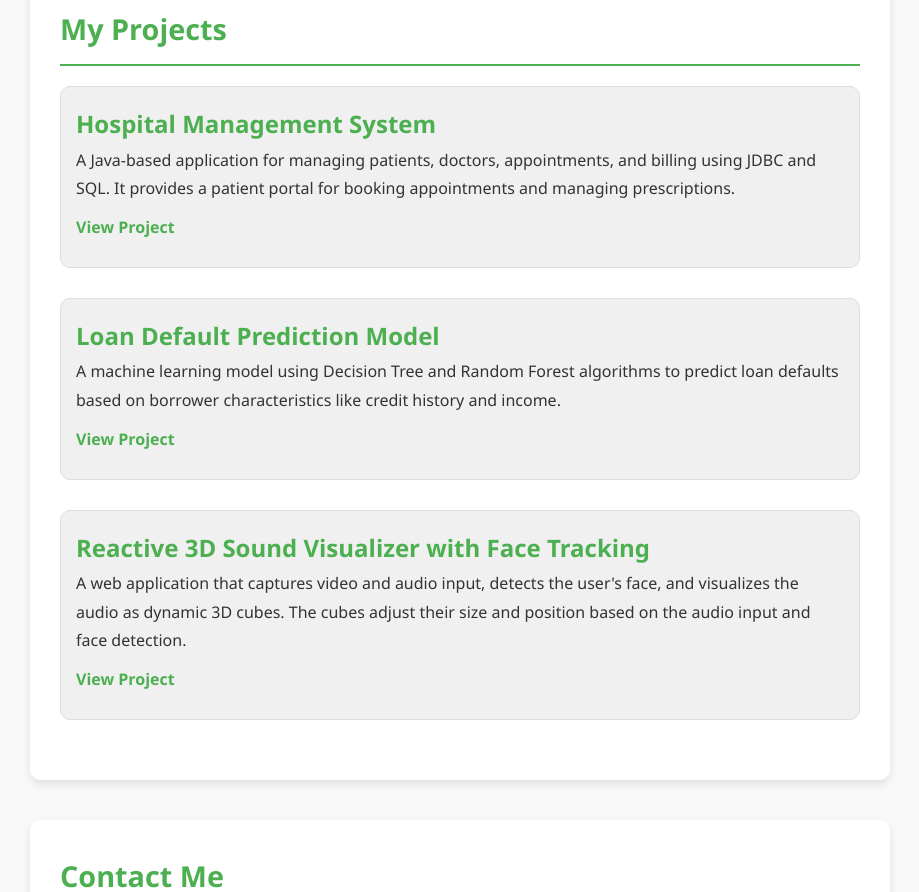
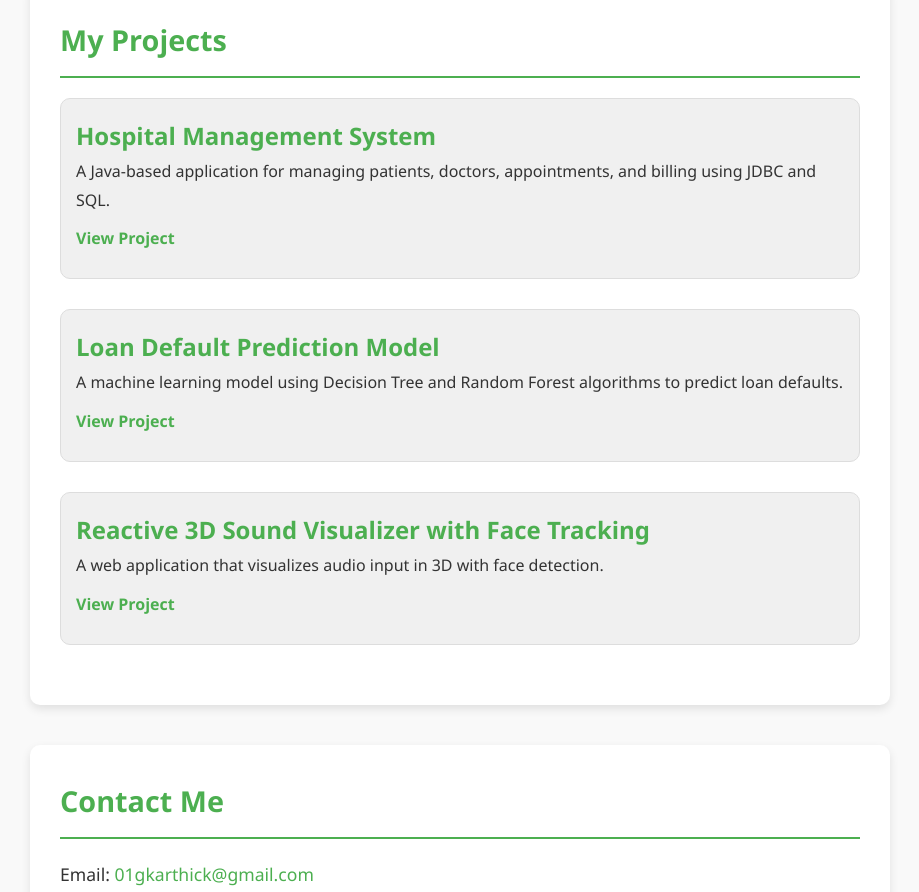
Before and after one commit to G-karthick0501/portfolio, a plain HTML site: page index.html in a window 1280 px wide. Shown: the part 1443-2335 px from the top of the page, without its empty margins (180-1099 px from the left). Drawn offline with Linux system fonts and the light colour scheme.

Commit message:
Update index.html

```diff
--- a/index.html
+++ b/index.html
@@ -14,6 +14,8 @@
         <img src="profile.jpg" alt="Karthick's Photo">
         <h1>Govarthinam Karthick</h1>
         <p>Backend Developer | Data Science Enthusiast</p>
+        <!-- Download Resume Button -->
+        <a href="resume.pdf" download class="download-btn">Download My Resume</a>
     </header>
 
     <!-- About Me Section -->
@@ -33,7 +35,6 @@
             <li>
                 <h3>Bachelor of Technology in Computer Science and Engineering</h3>
                 <p>Symbiosis Institute of Technology, Pune (Aug 2022 - Present)</p>
-                <p>Current coursework includes Data Structures, Algorithms, Operating Systems, and Database Management Systems.</p>
             </li>
         </ul>
     </section>
@@ -64,29 +65,21 @@
         <!-- Project 1 -->
         <div class="project">
             <h3>Hospital Management System</h3>
-            <p>
-                A Java-based application for managing patients, doctors, appointments, and billing using JDBC and SQL.
-                It provides a patient portal for booking appointments and managing prescriptions.
-            </p>
+            <p>A Java-based application for managing patients, doctors, appointments, and billing using JDBC and SQL.</p>
             <p><a href="https://github.com/G-karthick0501/Hospital-Management" target="_blank">View Project</a></p>
         </div>
 
         <!-- Project 2 -->
         <div class="project">
             <h3>Loan Default Prediction Model</h3>
-            <p>
-                A machine learning model using Decision Tree and Random Forest algorithms to predict loan defaults based on borrower characteristics like credit history and income.
-            </p>
+            <p>A machine learning model using Decision Tree and Random Forest algorithms to predict loan defaults.</p>
             <p><a href="https://github.com/G-karthick0501" target="_blank">View Project</a></p>
         </div>
 
         <!-- Project 3 -->
         <div class="project">
             <h3>Reactive 3D Sound Visualizer with Face Tracking</h3>
-            <p>
-                A web application that captures video and audio input, detects the user's face, and visualizes the audio as dynamic 3D cubes.
-                The cubes adjust their size and position based on the audio input and face detection.
-            </p>
+            <p>A web application that visualizes audio input in 3D with face detection.</p>
             <p><a href="https://github.com/G-karthick0501/audio_visualizer" target="_blank">View Project</a></p>
         </div>
     </section>
```
